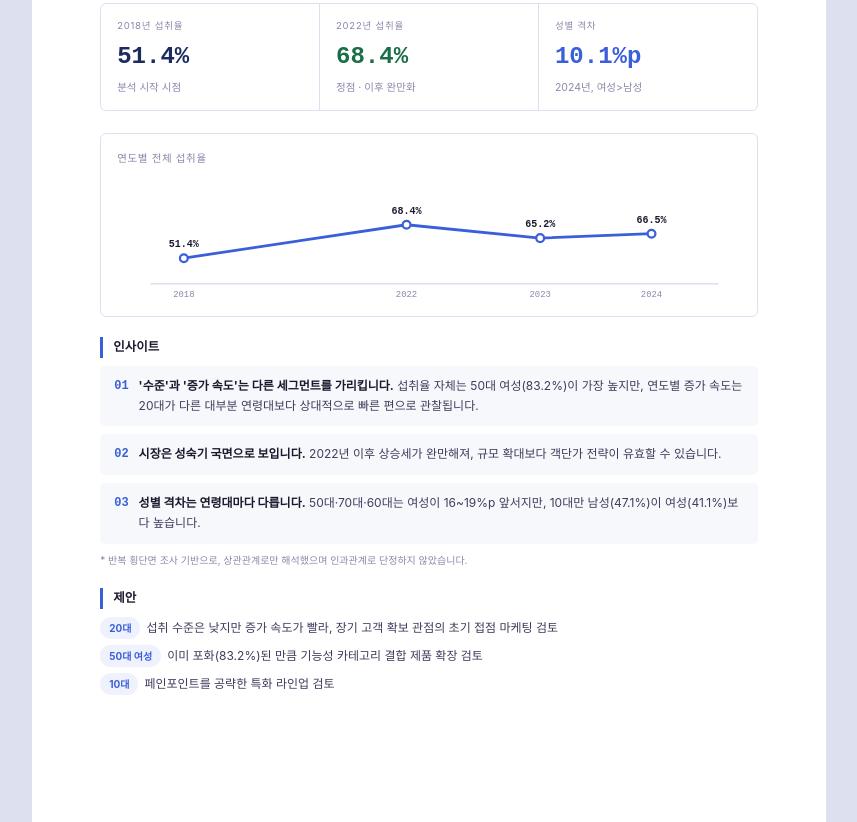
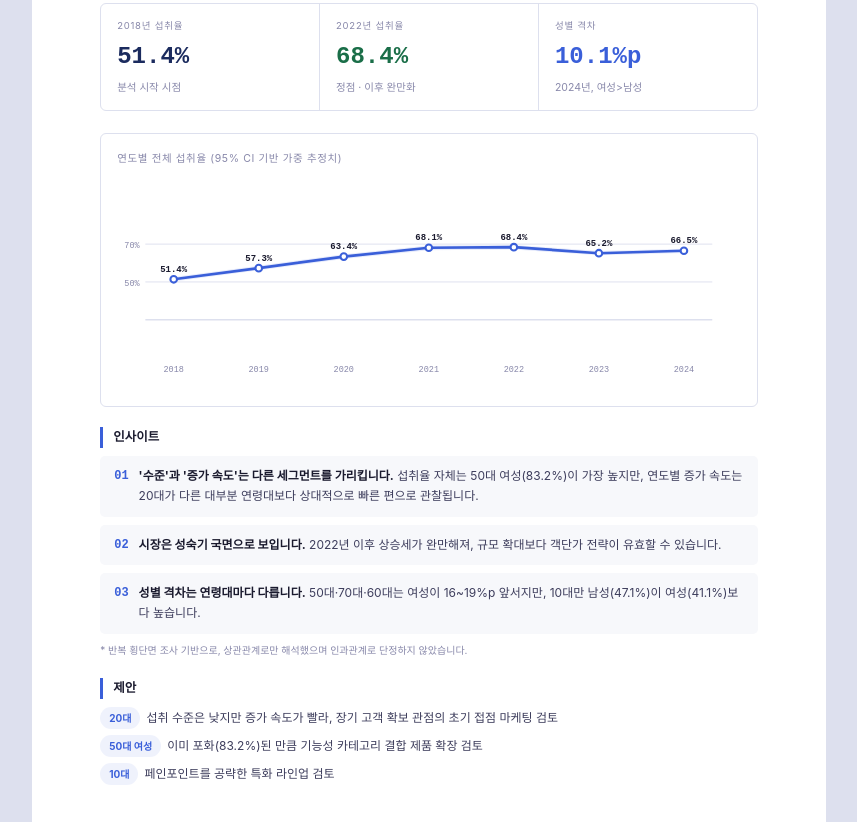
Before and after one commit to bodli-ham/port, a plain HTML site: page md/index.html in a window 1280 px wide. Shown: the part 1318-2140 px from the top of the page, without its empty margins (211-1068 px from the left). Drawn offline with Linux system fonts and the light colour scheme.

Commit message:
Restructure repository into subfolders for MD and Marketing versions, update summary chart and link style

```diff
--- a/index.html
+++ b/md/index.html
@@ -105,7 +105,7 @@ body{font-family:var(--sans);color:var(--ink);line-height:1.65;font-size:13.5px;
     <div class="cov-list-item"><span class="cov-list-num">01</span> 건기식 섭취율 데이터 분석 — KNHANES 7개년 통합, 44,048명 표본</div>
     <div class="cov-list-item"><span class="cov-list-num">02</span> 데이터 기반 메시지 최적화 — 변수를 하나씩 조정한 순차 테스트, 등록률 5.7% → 15.3%</div>
   </div>
-  <div class="cov-meta"><strong>류보라</strong> · boraryu37@gmail.com · bodli-ham.github.io</div>
+  <div class="cov-meta"><strong>류보라</strong> · boraryu37@gmail.com · https://github.com/bodli-ham</div>
 </div>
 
 <!-- ══════════ PAGE 1 : 데이터 분석 ══════════ -->
@@ -133,22 +133,36 @@ body{font-family:var(--sans);color:var(--ink);line-height:1.65;font-size:13.5px;
   </div>
 
   <div class="chart-mini">
-    <div class="chart-mini-title">연도별 전체 섭취율</div>
-    <svg viewBox="0 0 560 110" xmlns="http://www.w3.org/2000/svg" style="width:100%;height:auto;display:block">
-      <line x1="30" y1="95" x2="540" y2="95" stroke="#DDE0EE" stroke-width="1.5"/>
-      <polyline points="60,72 260,42 380,54 480,50" fill="none" stroke="#3A5FD9" stroke-width="2.5" stroke-linecap="round"/>
-      <circle cx="60" cy="72" r="3.5" fill="#fff" stroke="#3A5FD9" stroke-width="2"/>
-      <circle cx="260" cy="42" r="3.5" fill="#fff" stroke="#3A5FD9" stroke-width="2"/>
-      <circle cx="380" cy="54" r="3.5" fill="#fff" stroke="#3A5FD9" stroke-width="2"/>
-      <circle cx="480" cy="50" r="3.5" fill="#fff" stroke="#3A5FD9" stroke-width="2"/>
-      <text x="60" y="62" font-family="DM Mono,monospace" font-size="9" fill="#1A1A2E" text-anchor="middle" font-weight="700">51.4%</text>
-      <text x="260" y="32" font-family="DM Mono,monospace" font-size="9" fill="#1A1A2E" text-anchor="middle" font-weight="700">68.4%</text>
-      <text x="380" y="44" font-family="DM Mono,monospace" font-size="9" fill="#1A1A2E" text-anchor="middle" font-weight="700">65.2%</text>
-      <text x="480" y="40" font-family="DM Mono,monospace" font-size="9" fill="#1A1A2E" text-anchor="middle" font-weight="700">66.5%</text>
-      <text x="60" y="107" font-family="DM Mono,monospace" font-size="8" fill="#8888AA" text-anchor="middle">2018</text>
-      <text x="260" y="107" font-family="DM Mono,monospace" font-size="8" fill="#8888AA" text-anchor="middle">2022</text>
-      <text x="380" y="107" font-family="DM Mono,monospace" font-size="8" fill="#8888AA" text-anchor="middle">2023</text>
-      <text x="480" y="107" font-family="DM Mono,monospace" font-size="8" fill="#8888AA" text-anchor="middle">2024</text>
+    <div class="chart-mini-title">연도별 전체 섭취율 (95% CI 기반 가중 추정치)</div>
+    <svg viewBox="0 0 660 225" xmlns="http://www.w3.org/2000/svg" style="width:100%;height:auto;display:block">
+      <line x1="30" y1="70" x2="630" y2="70" stroke="var(--line)" stroke-width="1"/>
+      <line x1="30" y1="110" x2="630" y2="110" stroke="var(--line)" stroke-width="1"/>
+      <line x1="30" y1="150" x2="630" y2="150" stroke="var(--line)" stroke-width="1.5"/>
+      <text x="24" y="74" font-family="DM Mono,monospace" font-size="9" fill="var(--ink-lo)" text-anchor="end">70%</text>
+      <text x="24" y="114" font-family="DM Mono,monospace" font-size="9" fill="var(--ink-lo)" text-anchor="end">50%</text>
+      <polygon points="60,104.8 150,93.0 240,80.6 330,71.4 420,70.8 510,77.2 600,74.8 600,79.4 510,81.8 420,75.6 330,76.4 240,85.8 150,97.6 60,109.6" fill="var(--accent)" opacity="0.12"/>
+      <polyline points="60,107.2 150,95.4 240,83.2 330,73.8 420,73.2 510,79.6 600,77.0" fill="none" stroke="var(--accent)" stroke-width="2.8" stroke-linecap="round" stroke-linejoin="round"/>
+      <circle cx="60" cy="107.2" r="3.5" fill="var(--paper)" stroke="var(--accent)" stroke-width="2.2"/>
+      <circle cx="150" cy="95.4" r="3.5" fill="var(--paper)" stroke="var(--accent)" stroke-width="2.2"/>
+      <circle cx="240" cy="83.2" r="3.5" fill="var(--paper)" stroke="var(--accent)" stroke-width="2.2"/>
+      <circle cx="330" cy="73.8" r="3.5" fill="var(--paper)" stroke="var(--accent)" stroke-width="2.2"/>
+      <circle cx="420" cy="73.2" r="3.5" fill="var(--paper)" stroke="var(--accent)" stroke-width="2.2"/>
+      <circle cx="510" cy="79.6" r="3.5" fill="var(--paper)" stroke="var(--accent)" stroke-width="2.2"/>
+      <circle cx="600" cy="77.0" r="3.5" fill="var(--paper)" stroke="var(--accent)" stroke-width="2.2"/>
+      <text x="60" y="99.2" font-family="DM Mono,monospace" font-size="9.5" fill="var(--ink)" text-anchor="middle" font-weight="700">51.4%</text>
+      <text x="150" y="87.4" font-family="DM Mono,monospace" font-size="9.5" fill="var(--ink)" text-anchor="middle" font-weight="700">57.3%</text>
+      <text x="240" y="75.2" font-family="DM Mono,monospace" font-size="9.5" fill="var(--ink)" text-anchor="middle" font-weight="700">63.4%</text>
+      <text x="330" y="65.8" font-family="DM Mono,monospace" font-size="9.5" fill="var(--ink)" text-anchor="middle" font-weight="700">68.1%</text>
+      <text x="420" y="65.2" font-family="DM Mono,monospace" font-size="9.5" fill="var(--ink)" text-anchor="middle" font-weight="700">68.4%</text>
+      <text x="510" y="71.6" font-family="DM Mono,monospace" font-size="9.5" fill="var(--ink)" text-anchor="middle" font-weight="700">65.2%</text>
+      <text x="600" y="69.0" font-family="DM Mono,monospace" font-size="9.5" fill="var(--ink)" text-anchor="middle" font-weight="700">66.5%</text>
+      <text x="60" y="205" font-family="DM Mono,monospace" font-size="9" fill="var(--ink-lo)" text-anchor="middle">2018</text>
+      <text x="150" y="205" font-family="DM Mono,monospace" font-size="9" fill="var(--ink-lo)" text-anchor="middle">2019</text>
+      <text x="240" y="205" font-family="DM Mono,monospace" font-size="9" fill="var(--ink-lo)" text-anchor="middle">2020</text>
+      <text x="330" y="205" font-family="DM Mono,monospace" font-size="9" fill="var(--ink-lo)" text-anchor="middle">2021</text>
+      <text x="420" y="205" font-family="DM Mono,monospace" font-size="9" fill="var(--ink-lo)" text-anchor="middle">2022</text>
+      <text x="510" y="205" font-family="DM Mono,monospace" font-size="9" fill="var(--ink-lo)" text-anchor="middle">2023</text>
+      <text x="600" y="205" font-family="DM Mono,monospace" font-size="9" fill="var(--ink-lo)" text-anchor="middle">2024</text>
     </svg>
   </div>
 
@@ -169,7 +183,7 @@ body{font-family:var(--sans);color:var(--ink);line-height:1.65;font-size:13.5px;
     <p class="blk-p"><span class="tag">10대</span>페인포인트를 공략한 특화 라인업 검토</p>
   </div>
 
-  <div class="footline"><span>건기식 섭취율 데이터 분석 — <a href="data-analysis-portfolio.html" target="_blank" style="color:var(--accent); font-weight:700; text-decoration:underline;">[포트폴리오 원본 보기]</a></span><span>1 / 2</span></div>
+  <div class="footline"><span>건기식 섭취율 데이터 분석 — <a href="data-analysis-portfolio.html" target="_blank" style="color:var(--accent); font-weight:700; text-decoration:underline; font-size:12px;">[포트폴리오 원본 보기]</a></span><span>1 / 2</span></div>
 </div>
 
 <!-- ══════════ PAGE 2 : 메시지 최적화 ══════════ -->
@@ -215,7 +229,7 @@ body{font-family:var(--sans);color:var(--ink);line-height:1.65;font-size:13.5px;
     <p class="blk-p">동시 대조군을 둔 A/B 테스트는 아니었지만, 타이밍·세그먼트·맥락을 하나씩 순차 조정하며 반응을 기록했던 방식은 퍼포먼스 광고의 비교 실험 설계나 발행 시간대 최적화에도 적용해볼 수 있다고 생각합니다.</p>
   </div>
 
-  <div class="footline"><span>메시지 최적화 실험 — <a href="msg-optimization_portfolio.html" target="_blank" style="color:var(--accent); font-weight:700; text-decoration:underline;">[포트폴리오 원본 보기]</a></span><span>2 / 2</span></div>
+  <div class="footline"><span>메시지 최적화 실험 — <a href="msg-optimization_portfolio.html" target="_blank" style="color:var(--accent); font-weight:700; text-decoration:underline; font-size:12px;">[포트폴리오 원본 보기]</a></span><span>2 / 2</span></div>
 </div>
 
 </body>
```
Also changed, not shown: md/data-analysis-portfolio.html (renamed from data-analysis-portfolio.html), md/msg-optimization_portfolio.html (renamed from msg-optimization_portfolio.html), md/pics/msg_opt_img2.png (renamed from pics/msg_opt_img2.png), md/pics/msg_opt_img3.png (renamed from pics/msg_opt_img3.png), md/pics/msg_opt_img5.png (renamed from pics/msg_opt_img5.png), 5 other files.
